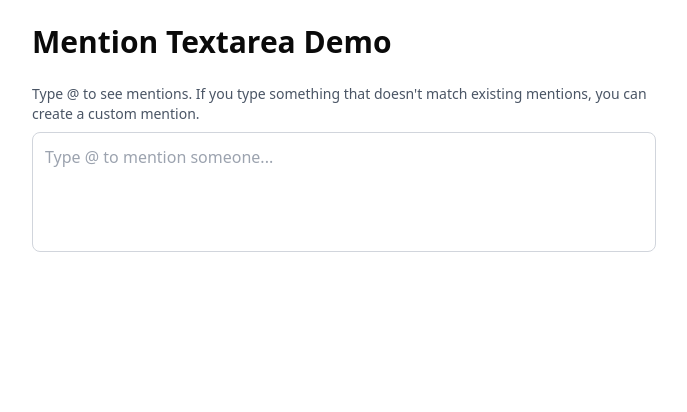
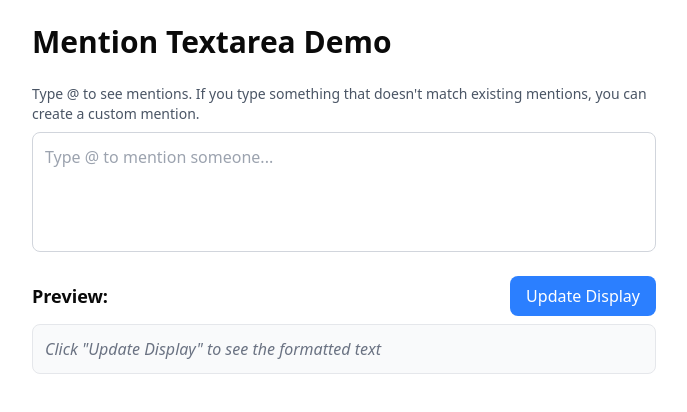
Before and after one commit to GavinMooreWebDesign/react-mentions, a Next.js app: page / in a window 1280 px wide. Shown: the top 412 px of the page, without its empty margins (296-983 px from the left). Built offline with nearby package versions, Linux system fonts and the light colour scheme.

Commit message:
Added Display for the textarea

```diff
--- a/app/page.tsx
+++ b/app/page.tsx
@@ -2,9 +2,11 @@
 
 import { useState } from 'react';
 import MentionTextarea from '../components/MentionTextarea';
+import MentionDisplay from '../components/MentionDisplay';
 
 export default function Home() {
   const [text, setText] = useState('');
+  const [displayText, setDisplayText] = useState('');
 
   return (
     <div className="max-w-2xl mx-auto p-6">
@@ -26,6 +28,29 @@ export default function Home() {
           mentionFields={['name', 'id']}
           allowCustomMentions={true}
         />
+
+        <div className="mt-6">
+          <div className="flex items-center justify-between mb-2">
+            <h2 className="text-lg font-semibold">Preview:</h2>
+            <button
+              onClick={() => setDisplayText(text)}
+              className="px-4 py-2 bg-blue-500 text-white rounded-md hover:bg-blue-600 focus:outline-none focus:ring-2 focus:ring-blue-500 focus:ring-offset-2 transition-colors"
+            >
+              Update Display
+            </button>
+          </div>
+          <div className="p-3 border border-gray-200 rounded-md bg-gray-50">
+            {displayText ? (
+              <MentionDisplay
+                value={displayText}
+                className="text-gray-800"
+                mentionFields={['name', 'id']}
+              />
+            ) : (
+              <p className="text-gray-500 italic">Click "Update Display" to see the formatted text</p>
+            )}
+          </div>
+        </div>
       </div>
     </div>
   );
--- /dev/null
+++ b/components/MentionDisplay.tsx
@@ -0,0 +1,113 @@
+'use client';
+
+import React from 'react';
+
+interface MentionDisplayProps {
+  value: string;
+  className?: string;
+  mentionFields?: string[];
+}
+
+const MentionDisplay: React.FC<MentionDisplayProps> = ({
+  value = '',
+  className = '',
+  mentionFields = ['name']
+}) => {
+  const parseTextWithMentions = (text: string) => {
+    if (!text) return null;
+
+    // Find all mentions in the text using bracket patterns
+    const mentionPattern = /@(?:\[[^\]]+\])+/g;
+    const parts = [];
+    let lastIndex = 0;
+    let match;
+
+    while ((match = mentionPattern.exec(text)) !== null) {
+      // Add text before the mention
+      if (match.index > lastIndex) {
+        const textBefore = text.substring(lastIndex, match.index);
+        if (textBefore) {
+          parts.push({
+            type: 'text',
+            content: textBefore
+          });
+        }
+      }
+
+      // Parse the mention
+      const mentionText = match[0];
+      const mentionData = parseMentionText(mentionText);
+
+      parts.push({
+        type: 'mention',
+        content: mentionData.displayText,
+        data: mentionData
+      });
+
+      lastIndex = match.index + mentionText.length;
+    }
+
+    // Add any remaining text after the last mention
+    if (lastIndex < text.length) {
+      const textAfter = text.substring(lastIndex);
+      if (textAfter) {
+        parts.push({
+          type: 'text',
+          content: textAfter
+        });
+      }
+    }
+
+    return parts;
+  };
+
+  const parseMentionText = (mentionText: string) => {
+    // Extract fields from mention text like @[name][id]
+    const fieldMatches = mentionText.match(/\[([^\]]+)\]/g);
+    const fields = fieldMatches ? fieldMatches.map(match => match.slice(1, -1)) : [];
+
+    // Create mention data object
+    const mentionData: { [key: string]: string } = {};
+    fields.forEach((field, index) => {
+      const fieldName = mentionFields[index] || `field${index}`;
+      mentionData[fieldName] = field;
+    });
+
+    // Use the first field as display text, or the first field if no name field
+    const displayText = mentionData.name || mentionData[mentionFields[0]] || fields[0] || mentionText;
+
+    return {
+      displayText: `@${displayText}`,
+      data: mentionData,
+      raw: mentionText
+    };
+  };
+
+  const parts = parseTextWithMentions(value);
+
+  if (!parts) {
+    return <div className={className}>{value}</div>;
+  }
+
+  return (
+    <div className={className}>
+      {parts.map((part, index) => {
+        if (part.type === 'mention') {
+          return (
+            <span
+              key={index}
+              className="mention-display bg-blue-100 text-blue-800 px-1.5 py-0.5 rounded text-sm font-medium"
+              title={part.data?.raw || ''}
+            >
+              {part.content}
+            </span>
+          );
+        } else {
+          return <span key={index}>{part.content}</span>;
+        }
+      })}
+    </div>
+  );
+};
+
+export default MentionDisplay;
--- a/components/MentionTextarea.tsx
+++ b/components/MentionTextarea.tsx
@@ -471,6 +471,11 @@ const MentionTextarea: React.FC<MentionTextareaProps> = ({
       setMentionStartIndex(-1);
       setStoredCursorPosition(-1);
     }
+
+    // Always call onChange when input changes
+    if (onChange && !isRebuilding) {
+      onChange(getRawTextContent());
+    }
   };
 
   const handleKeyDown = (e: React.KeyboardEvent<HTMLDivElement>) => {
```
Also changed, not shown: 1 other file (tests, documents, lock files or other folders).
